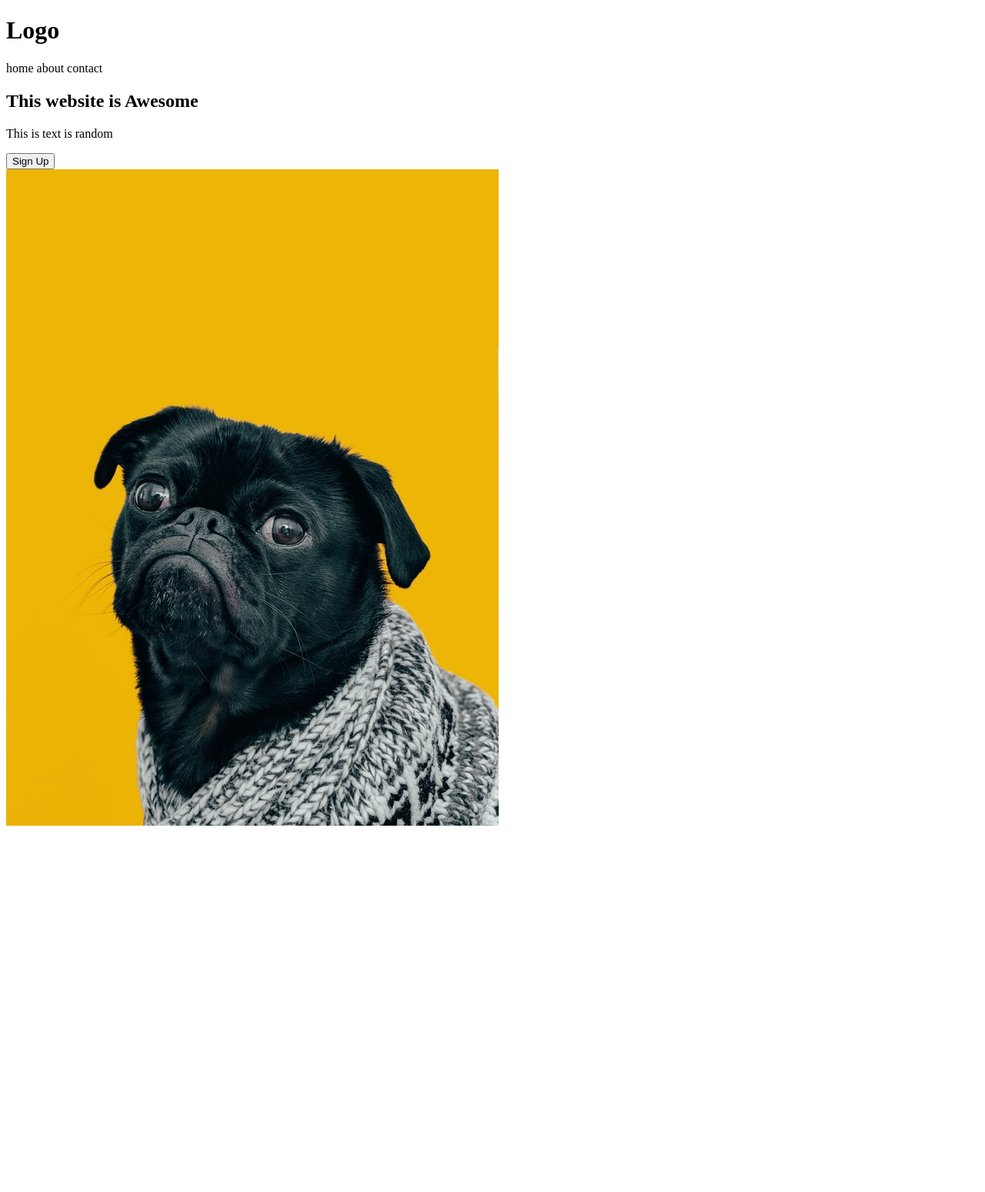
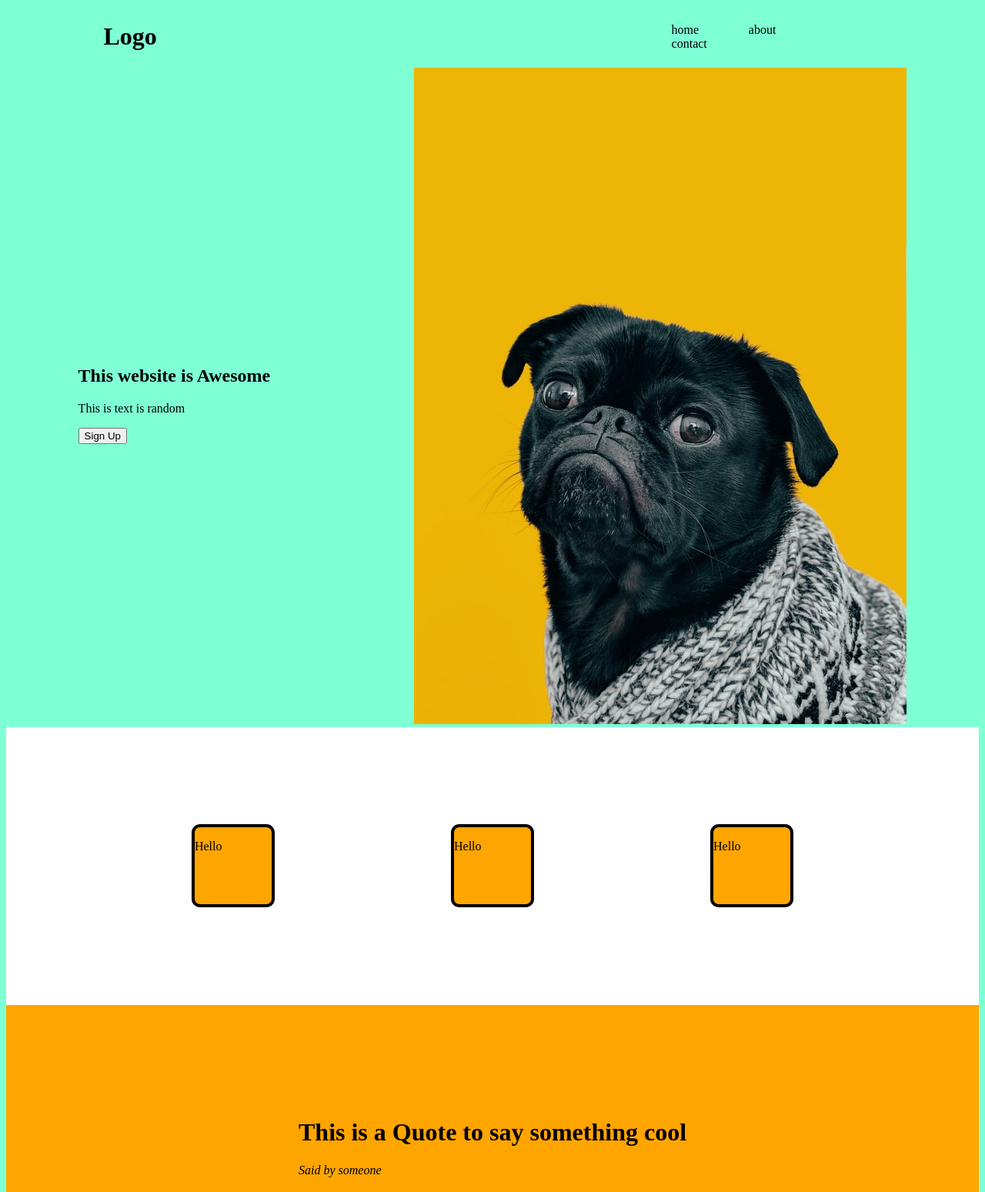
Before and after one commit to nicholaslhoest/theOdinProject, a plain HTML site: page pages/landingPage.html in a window 1280 px wide. Shown: the top 1549 px of the page at 77% size. Before the commit the page ends 1085 px from the top, so only its background shows below. Drawn offline with Linux system fonts and the light colour scheme.

Commit message:
Added Content
Added Content Banner and Quote Banner to Website

```diff
--- a/CSS/landingPage.css
+++ b/CSS/landingPage.css
@@ -0,0 +1,57 @@
+ body {
+     background-color: aquamarine;
+ }
+
+ /* Navbar */
+ .navbar{
+     display:flex;
+     justify-content: space-between;
+     align-items: center;
+     width: 80%;
+     margin:auto;
+ }
+
+ .navBox{
+     width: 30%;
+ }
+
+ .navItems {
+     padding: 10%;
+ }
+
+ /* Header */
+
+ .header {
+     display:flex;
+     justify-content: space-around;
+     align-items: center;
+ }
+
+ /* Content */
+
+.banner{
+    display:flex;
+    flex-direction: row;
+    justify-content:space-around;
+    padding: 10%;
+    background-color: white;
+}
+
+ .item{
+    background-color: orange;
+    border: 4px solid black;
+    border-radius: 10%;
+    width: 100px;
+    height: 100px;
+
+ }
+
+ /*Text Banner */
+ .bannerText{
+    display:flex;
+    flex-direction: row;
+    justify-content:space-around;
+    padding: 10%;
+    background-color: orange;
+
+ }
--- a/pages/landingPage.html
+++ b/pages/landingPage.html
@@ -5,22 +5,22 @@
     <meta http-equiv="X-UA-Compatible" content="IE=edge">
     <meta name="viewport" content="width=device-width, initial-scale=1.0">
     <title>Landing Page</title>
+    <link href="../CSS/landingPage.css" rel="stylesheet">
 </head>
 <body>
 
-    <div>
+    <div class="navbar">
         <div>
             <h1> Logo </h1>
         </div>
-
-        <div>
-            <a>  home </a>
-            <a>  about  </a>
-            <a> contact  </a>
+        <div class = "navBox">
+            <a class = "navItems" >  home </a>
+            <a class = "navItems">  about  </a>
+            <a class = "navItems"> contact  </a>
         </div>
     </div>
 
-    <div>
+    <div class = "header">
         <div>
             <h2> This website is Awesome </h2>
             <p> This is text is random </p>
@@ -32,8 +32,17 @@
         </div>
     </div>
 
-    <div>
+    <div class = "banner content">
+        <div class=" item"> <p> Hello </p> </div>
+        <div class=" item"> <p> Hello </p> </div>
+        <div class=" item"> <p> Hello </p> </div>
+    </div>
 
+    <div class="bannerText">
+        <div>
+            <h1> This is a Quote to say something cool </h1>
+            <p> <i> Said by someone </i></p>
+        </div>
 
     </div>
 
```
